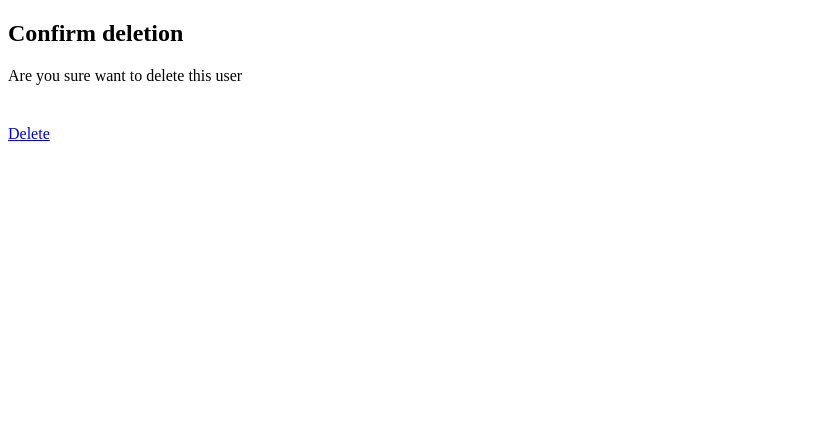
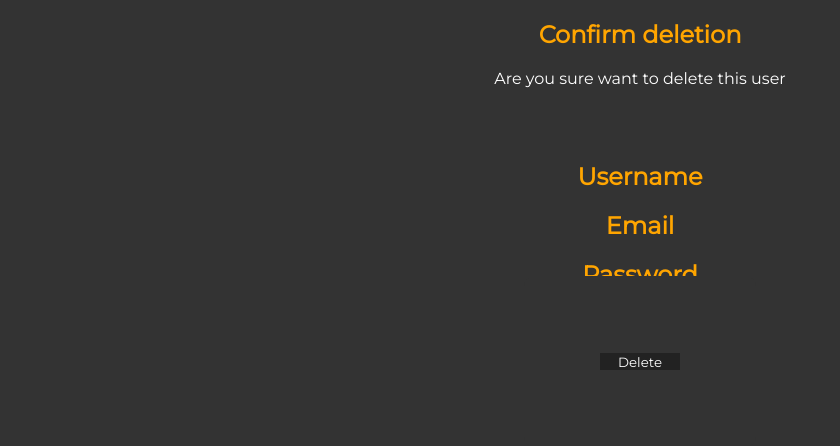
Before and after one commit to TomGrooves/PHP-Crud, a PHP site: page /delete.php?ID=1 in a window 1280 px wide. Shown: the top 446 px of the page, without its empty margins (0-840 px from the left). Run offline with PHP 8.4, Linux system fonts and the light colour scheme; data that the repository does not hold is empty.

Commit message:
final solution

```diff
--- a/php-crud/delete.php
+++ b/php-crud/delete.php
@@ -5,6 +5,9 @@
     <meta charset="UTF-8">
     <meta name="viewport" content="width=device-width, initial-scale=1.0">
     <meta http-equiv="X-UA-Compatible" content="ie=edge">
+    <link rel="stylesheet" href="style.css">
+    <link href="https://fonts.googleapis.com/css?family=Montserrat&display=swap" rel="stylesheet">
+
     <title>Document</title>
 </head>
 <body>
@@ -40,8 +43,8 @@ $dataID = $_GET['ID'];
 
 if ($_GET['confirmed']){
     $conn->query("DELETE FROM Users WHERE id = $dataID");
-    echo "User has been deleted";
-    echo "<a href='../php-crud/index.php'>Retuner til start</a>";
+    echo "<h3 class='center'>User has been deleted</h3>";
+    echo "<div class='center-div2'><a href='../php-crud/index.php'><button class='buttonInput havartiOst'>Tilbage til start</button></a></div>";
 }
 
 else{
@@ -51,18 +54,33 @@ else{
     $confirm = false;
 
     // View
-    echo "<div><h2>Confirm deletion</h2>
-    <p>Are you sure want to delete this user</p>
-    <br><table><tr><td>";
-
+    echo "<div class='center-div'><h2>Confirm deletion</h2>
+    <p class='center'>Are you sure want to delete this user</p>
+    <br><br>";
+    echo "<div><h2>Username</h2>";
     foreach ($dataAll as $row){
-       echo ($row['username']." " .$row['email']." ".$row['password']);
+        echo '<div class="center">';
+       echo ($row['username']);
+       echo '</div>';
     }
 
-    echo "</td></tr></table>";
+    echo "</div><div><h2>Email</h2>";
+    foreach ($dataAll as $row){
+        echo '<div class="center">';
+       echo ($row['email']);
+       echo '</div>';
+    }
+    echo "</div><div><h2>Password</h2>";
+    foreach ($dataAll as $row){
+        echo '<div class="center">';
+       echo ($row['passwrd']);
+       echo '</div>';
+    }
+
+    echo "</div>";
 
     // HER SKAL INDSÆTTES CONFIRMED VALUE
-    echo "<a name='delete' href='../php-crud/delete.php?ID=".$row['id']."&confirmed=true'>Delete</a>";
+    echo "<div class='create2'><a class='center-div2' name='delete' href='../php-crud/delete.php?ID=".$row['id']."&confirmed=true'><button class='buttonInput2'>Delete</button></a></div>";
     }
 
 }
--- a/php-crud/style.css
+++ b/php-crud/style.css
@@ -1,6 +1,162 @@
+*{
+    box-sizing: border-box;
+    font-family: 'Montserrat', sans-serif;
+}
+
+.main{
+    margin:0;
+    padding:0;
+}
+
+
+.theForm{
+    text-align:center;
+    display:grid;
+    grid-template-columns: 1fr;
+    grid-template-rows: 1fr 1fr 1fr 1fr;
+    width: 100%;
+    gap: 8px;
+}
+
+.formButton{
+    margin-top: 10%;
+    transition: all 0.4s ease;
+}
+
+.formButton:hover{
+    background-color: #222;
+    color:white;
+}
+
+input{
+    height: 40px;
+}
+
+label{
+    height: 40px;
+}
+
+.buttonInput{
+    width: 80px;
+    height: 17px;
+    background-color: #333;
+    border: none;
+    color:white;
+    transition: all 0.4s ease;
+}
+
+.buttonInput2{
+    width: 80px;
+    height: 17px;
+    background-color: #222;
+    border: none;
+    color:white;
+    transition: all 0.4s ease;
+}
+
+.havartiOst{
+width: 100px;
+height: 50px;
+background-color: #222;
+}
+
 table{
     border: solid 1px black;
 }
+
 tr, td, th{
     border: solid 1px black;
 }
+
+h2, h3{
+    text-align: center;
+    color: orange;
+}
+
+body{
+    background-color: #333;
+    color:white;
+}
+a{
+    padding:0;
+}
+
+
+.center-div1{
+    margin-left:auto;
+    margin-right:auto;
+    background-color: #222;
+    width: 42%;
+    padding: 6%;
+    border-radius: 10px;
+    text-align: center;
+}
+
+.center-div2{
+    margin-left:auto;
+    margin-right:auto;
+    background-color: #333;
+    width: 42%;
+    padding: 6%;
+    border-radius: 10px;
+    text-align: center;
+}
+.center{
+    text-align:center;}
+
+.grid{
+    display: grid;
+    grid-template-columns: 1fr 1fr 1fr 1fr 1fr 1fr;
+    grid-template-rows: 1fr;
+    width: 90%;
+    margin-left: auto;
+    margin-right: auto;
+    -webkit-box-shadow: 7px 10px 14px 0px rgba(0,0,0,0.67);
+-moz-box-shadow: 7px 10px 14px 0px rgba(0,0,0,0.67);
+box-shadow: 7px 10px 14px 0px rgba(0,0,0,0.67);
+    align-items: center;
+    justify-items: center;
+    padding:2%;
+    color:white;
+    background-color:#222;
+    align-items: self-start;
+    grid-gap: 4px;
+    border-radius: 10px;
+
+}
+
+.create{
+    text-align:center;
+    margin-left:auto;
+    margin-right:auto;
+}
+
+.create2{
+    text-align:center;
+    margin-left:auto;
+    margin-right:auto;
+    margin-top: 5%;
+}
+
+.createButton{
+    background-color: #222;
+    width: auto;
+    height:auto;
+    color:white;
+    box-shadow: 2px 1px 4px 1px #111;
+    line-height: 2px;
+    transition: all 0.4s ease;
+    margin: 5%;
+    border:none;
+    padding: 1%;
+}
+
+
+.buttonInput:hover{
+    background-color: #eee;
+    color: black;
+}
+.createButton:hover{
+    background-color: #eee;
+    color: black;
+}
```
Also changed, not shown: php-crud/add.php (+12 -10 lines), php-crud/edit.php (+19 -9 lines), php-crud/index.php (+43 -25 lines).
